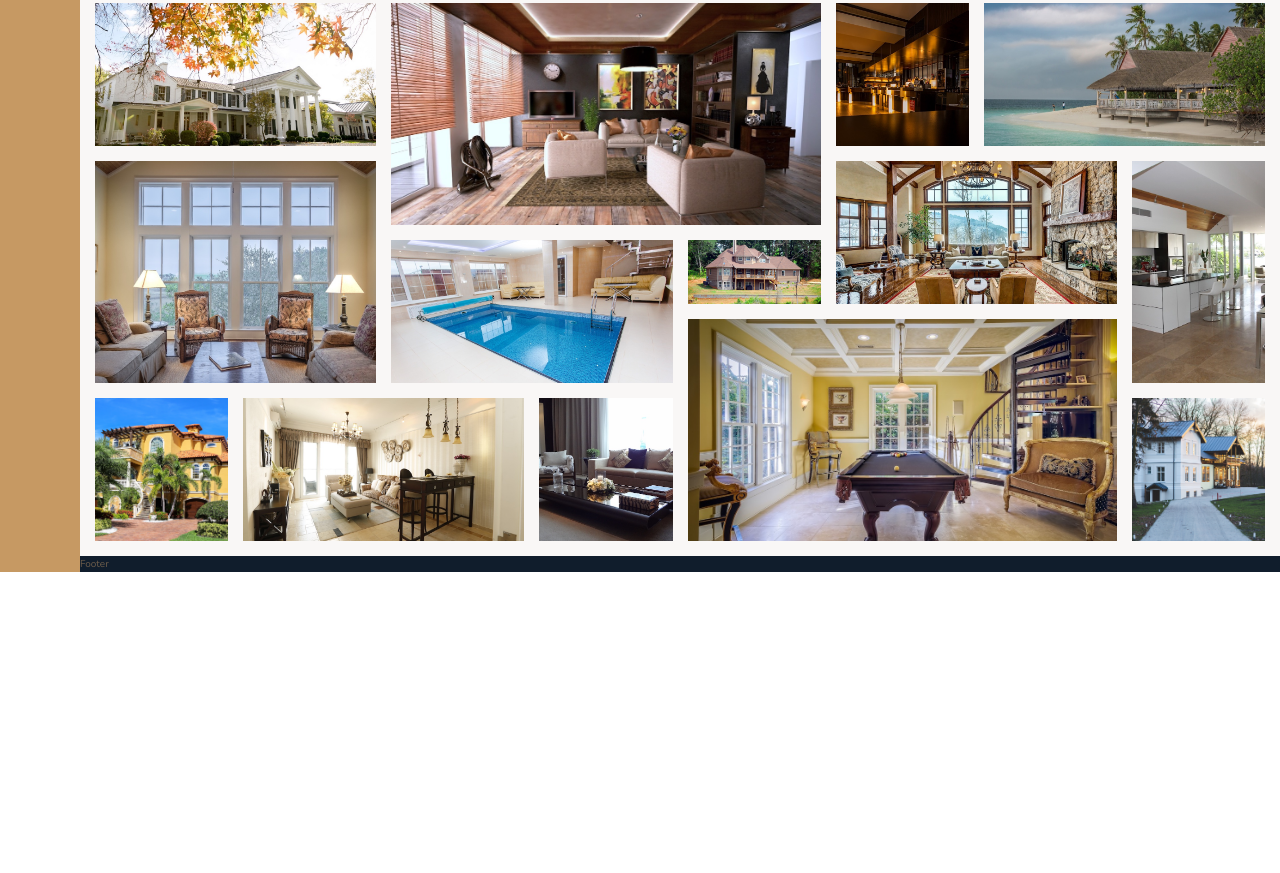
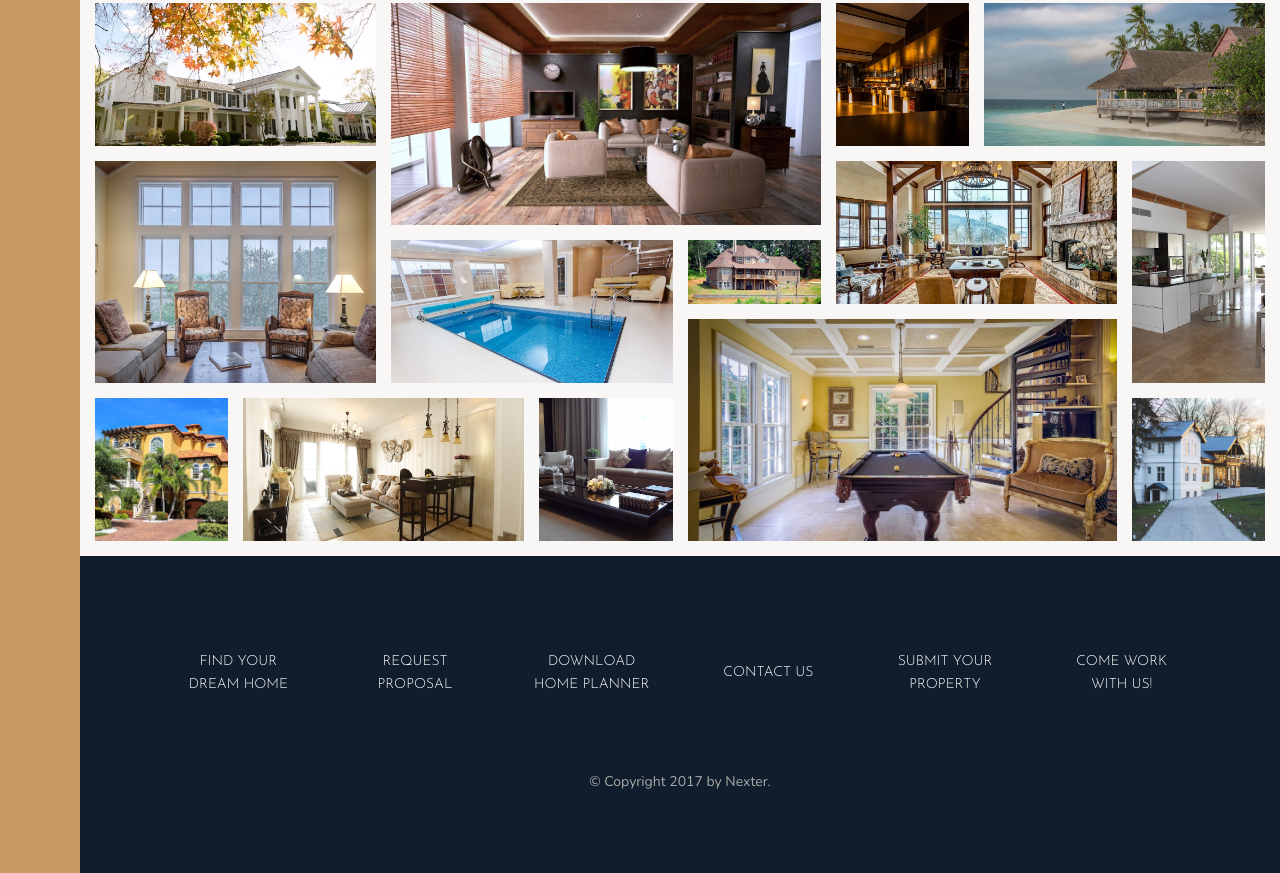
Before and after one commit to Vostok17/css-projects, a website: page nexter/index.html in a window 1280 px wide. Shown: the part 3142-4015 px from the top of the page. Before the commit the page ends 3714 px from the top, so only its background shows below. Drawn offline with nearby package versions, Linux system fonts and the light colour scheme.

Commit message:
Add footer

```diff
--- a/nexter/index.html
+++ b/nexter/index.html
@@ -337,6 +337,18 @@
       </figure>
     </section>
 
-    <footer class="footer">Footer</footer>
+    <footer class="footer">
+      <ul class="nav">
+        <li class="nav__item"><a href="#" class="nav__link">Find your dream home</a></li>
+        <li class="nav__item"><a href="#" class="nav__link">Request proposal</a></li>
+        <li class="nav__item"><a href="#" class="nav__link">Download home planner</a></li>
+        <li class="nav__item"><a href="#" class="nav__link">Contact us</a></li>
+        <li class="nav__item"><a href="#" class="nav__link">Submit your property</a></li>
+        <li class="nav__item"><a href="#" class="nav__link">Come work with us!</a></li>
+      </ul>
+      <p class="copyright">
+        &copy; Copyright 2017 by Nexter.
+      </p>
+    </footer>
   </body>
 </html>
--- a/nexter/sass/_footer.scss
+++ b/nexter/sass/_footer.scss
@@ -3,4 +3,39 @@
 .footer {
   background-color: $color-secondary;
   grid-column: full-start / full-end;
+  padding: 8rem;
 }
+
+.nav {
+  list-style: none;
+  display: grid;
+  grid-template-columns: repeat(auto-fit, minmax(15rem, 1fr));
+  grid-gap: 2rem;
+  align-items: center;
+
+  &__link:link,
+  &__link:visited {
+    font-size: 1.4rem;
+    color: #fff;
+    text-decoration: none;
+    font-family: $font-display;
+    text-transform: uppercase;
+    text-align: center;
+    padding: 1.5rem;
+    display: block;
+    transition: all 0.2s;
+  }
+
+  &__link:hover,
+  &__link:active {
+    background-color: rgba(#fff, 0.05);
+    transform: translateY(-3px);
+  }
+}
+
+.copyright {
+  font-size: 1.4rem;
+  color: $color-grey-light-2;
+  margin-top: 6rem;
+  text-align: center;
+}
```
Also changed, not shown: nexter/css/style.css, 1 other file.
